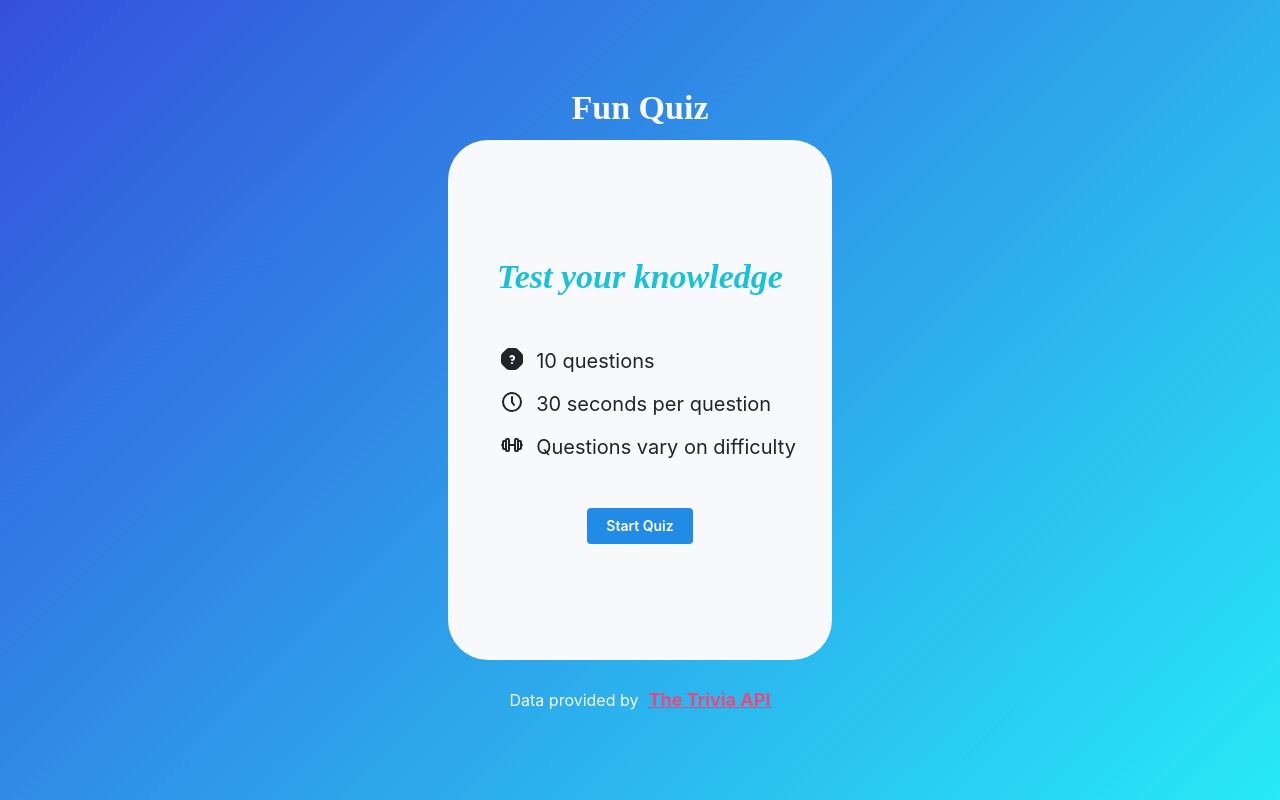
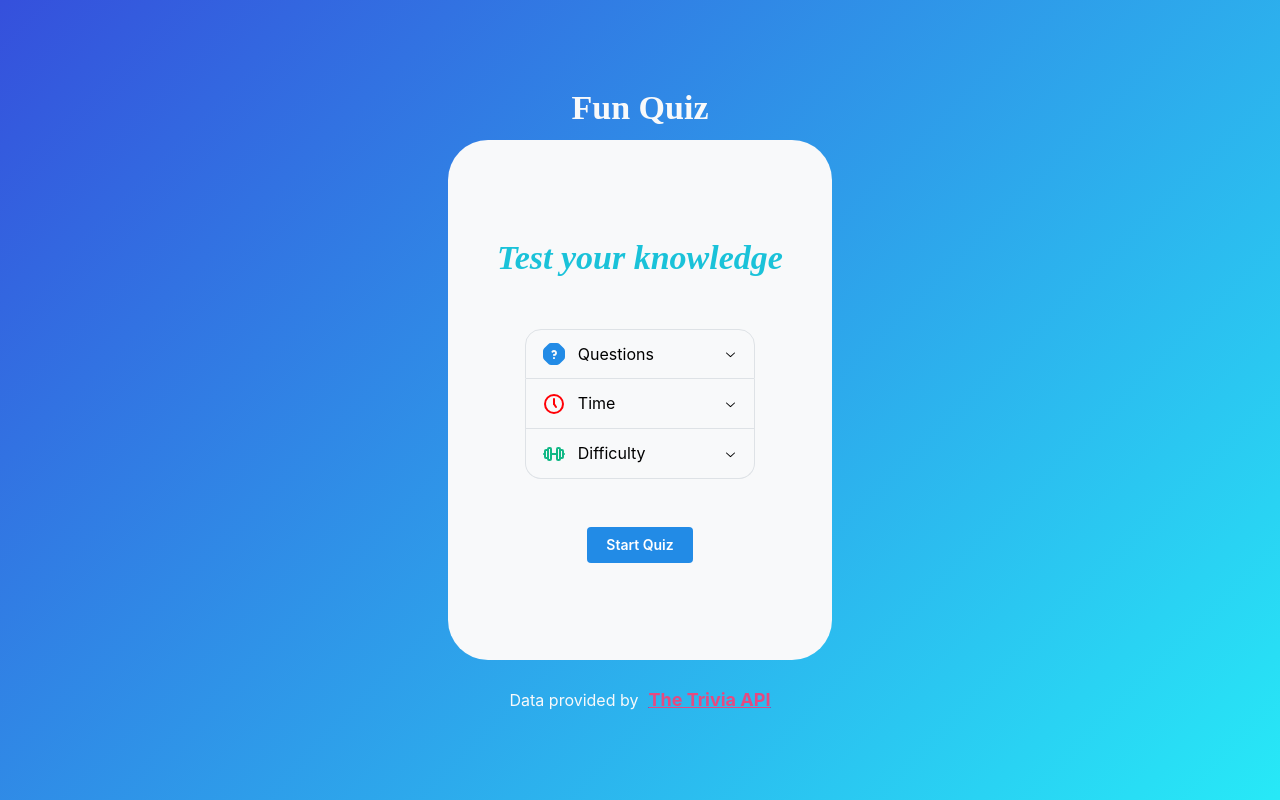
Before and after one commit to JustBecerra/QuizTime, a Next.js app: page / in a window 1280 px wide. Built offline with nearby package versions, Linux system fonts and the light colour scheme; no server answers.

Commit message:
change information display

```diff
--- a/components/maininfocard/index.tsx
+++ b/components/maininfocard/index.tsx
@@ -1,5 +1,5 @@
 "use client";
-import { Button, Flex, Title, List, rem } from "@mantine/core";
+import { Button, Flex, Title, rem, Accordion, Text } from "@mantine/core";
 import {
   IconBarbell,
   IconClockHour5,
@@ -12,13 +12,31 @@ import QuizContext from "../../context/QuizProvider";
 export const Maininfocard = () => {
   const { handlePlayAgain } = useContext(QuizContext);
   const questionIcon = (
-    <IconHelpOctagonFilled style={{ width: rem(24), height: rem(24) }} />
+    <IconHelpOctagonFilled
+      style={{
+        width: rem(24),
+        height: rem(24),
+        color: "var(--mantine-color-blue-6",
+      }}
+    />
   );
   const timeIcon = (
-    <IconClockHour5 style={{ width: rem(24), height: rem(24) }} />
+    <IconClockHour5
+      style={{
+        width: rem(24),
+        height: rem(24),
+        color: "var(--mantine-color-red-6",
+      }}
+    />
   );
   const difficultyIcon = (
-    <IconBarbell style={{ width: rem(24), height: rem(24) }} />
+    <IconBarbell
+      style={{
+        width: rem(24),
+        height: rem(24),
+        color: "var(--mantine-color-teal-6",
+      }}
+    />
   );
   useEffect(() => {
     handlePlayAgain();
@@ -43,22 +61,38 @@ export const Maininfocard = () => {
         <Title order={1} c="deepBlue.4" fs="italic">
           Test your knowledge
         </Title>
-        <List
-          center
-          size="xl"
-          withPadding
-          style={{ display: "flex", flexDirection: "column", gap: "1rem" }}
-        >
-          <List.Item icon={questionIcon} c="gray.9">
-            10 questions
-          </List.Item>
-          <List.Item icon={timeIcon} c="gray.9">
-            30 seconds per question
-          </List.Item>
-          <List.Item icon={difficultyIcon} c="gray.9">
-            Questions vary on difficulty
-          </List.Item>
-        </List>
+        <Accordion w="60%" variant="contained" radius="lg">
+          <Accordion.Item value="Questions">
+            <Accordion.Control icon={questionIcon}>
+              <Text>Questions</Text>
+            </Accordion.Control>
+            <Accordion.Panel>
+              <Text size="sm">
+                Contains 10 questions provided by the trivia API and users.
+              </Text>
+            </Accordion.Panel>
+          </Accordion.Item>
+
+          <Accordion.Item value="Time">
+            <Accordion.Control icon={timeIcon}>
+              <Text>Time</Text>
+            </Accordion.Control>
+            <Accordion.Panel>
+              <Text size="sm">
+                You&apos;ve got 30 seconds to answer per question.
+              </Text>
+            </Accordion.Panel>
+          </Accordion.Item>
+
+          <Accordion.Item value="Difficulty">
+            <Accordion.Control icon={difficultyIcon}>
+              <Text>Difficulty</Text>
+            </Accordion.Control>
+            <Accordion.Panel>
+              <Text size="sm">Questions vary on difficulty and theme.</Text>
+            </Accordion.Panel>
+          </Accordion.Item>
+        </Accordion>
         <Link href={"quiz"}>
           <Button>Start Quiz</Button>
         </Link>
```
